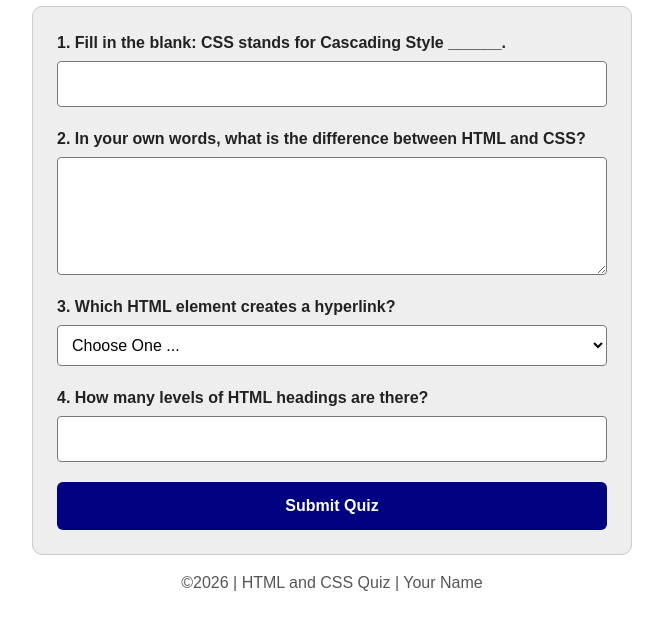
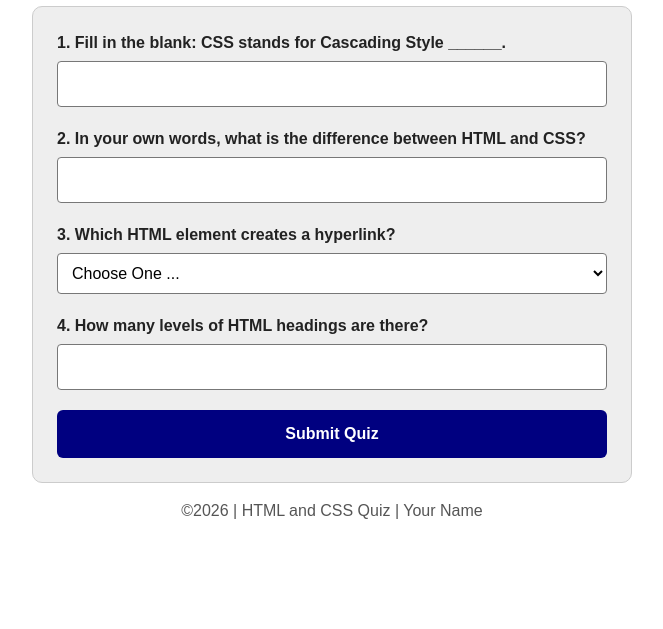
Before and after one commit to johndancel2005-ui/wdd130, a plain HTML site: page week05/quiz.html in a window 1280 px wide. Shown: the part 85-714 px from the top of the page, without its empty margins (308-971 px from the left). Drawn offline with Linux system fonts and the light colour scheme.

Commit message:
fix: change textarea to input for question 2 in quiz form

```diff
--- a/week05/quiz.html
+++ b/week05/quiz.html
@@ -23,7 +23,7 @@
 
             <div class="question">
                 <label for="q2">2. In your own words, what is the difference between HTML and CSS?</label>
-                <textarea id="q2" name="q2" rows="4" required></textarea>
+                <input id="q2" name="q2" rows="4" required></input>
             </div>
 
             <div class="question">
```
